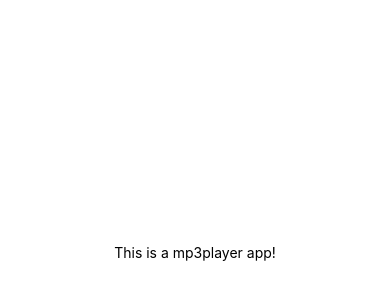
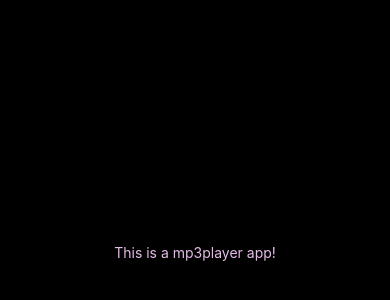
Before and after one commit to devabaidurrehman/mp3player, a React Native app: screen / in a window 390 px wide. Shown: the part 170-470 px from the top of the page. Built offline with nearby package versions, Linux system fonts and the light colour scheme.

Commit message:
structure

```diff
--- a/App.js
+++ b/App.js
@@ -1,20 +1,10 @@
 import { StatusBar } from 'expo-status-bar';
-import { StyleSheet, Text, View } from 'react-native';
+
+import Navigation from './src/navigation'
+
 
 export default function App() {
   return (
-    <View style={styles.container}>
-      <Text>This is a mp3player app!</Text>
-      <StatusBar style="auto" />
-    </View>
+  <Navigation/>
   );
 }
-
-const styles = StyleSheet.create({
-  container: {
-    flex: 1,
-    backgroundColor: '#fff',
-    alignItems: 'center',
-    justifyContent: 'center',
-  },
-});
--- /dev/null
+++ b/res/drawables.js
@@ -0,0 +1,8 @@
+//color codes
+export const COLOR_BLACK = "#000000";
+export const COLOR_ROSE_WHITE = "#e5bce7"
+
+
+//assets path
+const PATH = '../assets';
+//export const SPLASH_LOGO = require(PATH + "/digi_pak.png");
--- /dev/null
+++ b/src/navigation/index.js
@@ -0,0 +1,22 @@
+import * as React from 'react';
+import { View, Text } from 'react-native';
+import { NavigationContainer } from '@react-navigation/native';
+import { createNativeStackNavigator } from '@react-navigation/native-stack';
+import HomeScreen from '../screens/home';
+
+
+
+
+const Stack = createNativeStackNavigator();
+
+function NavigationScreen() {
+  return (
+    <NavigationContainer>
+      <Stack.Navigator screenOptions={{headerShown:false}}>
+        <Stack.Screen name="Home" component={HomeScreen} />
+      </Stack.Navigator>
+    </NavigationContainer>
+  );
+}
+
+export default NavigationScreen;
--- /dev/null
+++ b/src/screens/home/index.js
@@ -0,0 +1,27 @@
+import { StatusBar } from 'expo-status-bar';
+import { StyleSheet, Text, View } from 'react-native';
+import { COLOR_BLACK, COLOR_ROSE_WHITE } from '../../../res/drawables';
+import TrackPlayer, {Capability, Event, RepeatMode, State, usePlaybackState, useProgress, useTrackPlayerEvents} from 'react-native-track-player';
+
+
+
+
+
+export default function Main() {
+  return (
+    <View style={styles.container}>
+      <Text style={{color:COLOR_ROSE_WHITE}}>This is a mp3player app!</Text>
+      <StatusBar style="auto" />
+
+    </View>
+  );
+}
+
+const styles = StyleSheet.create({
+  container: {
+    flex: 1,
+    backgroundColor: COLOR_BLACK,
+    alignItems: 'center',
+    justifyContent: 'center',
+  },
+});
```
Also changed, not shown: package.json (+8 -1 lines), 2 other files (tests, documents, lock files or other folders).
